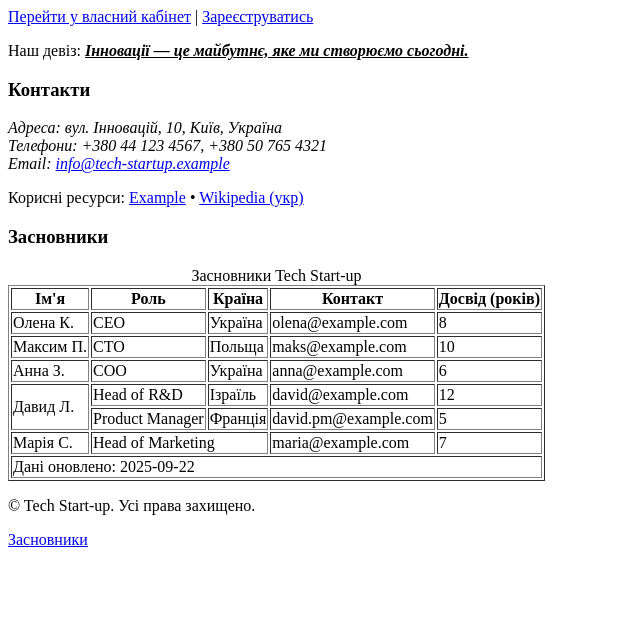
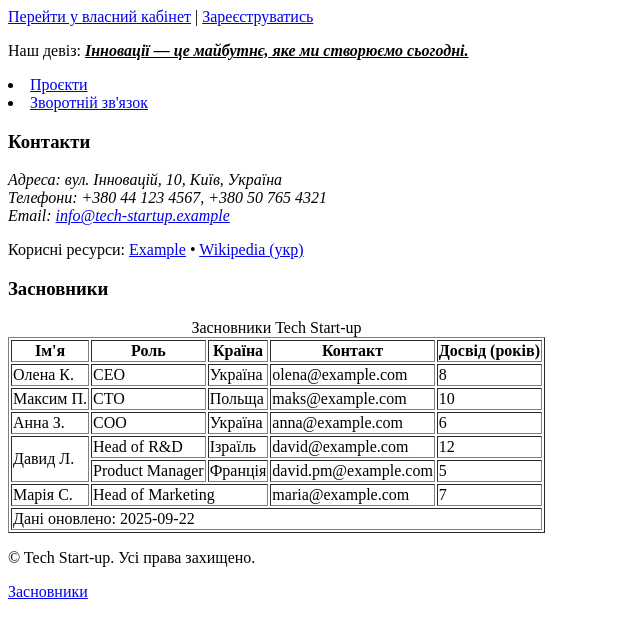
Before and after one commit to https-dana/Tech-startup, a plain HTML site: page index.html in a window 1280 px wide. Shown: the whole page, without its empty margins (0-640 px from the left). Drawn offline with Linux system fonts and the light colour scheme.

Commit message:
Оновлено index.html

```diff
--- a/index.html
+++ b/index.html
@@ -10,6 +10,9 @@
 </p>
 </article>
 
+<li><a href="projects.html">Проєкти</a></li>
+<li><a href="feedback.html">Зворотній зв'язок</a></li>
+</ul>
 
 <aside>
 <h3>Контакти</h3>
```
